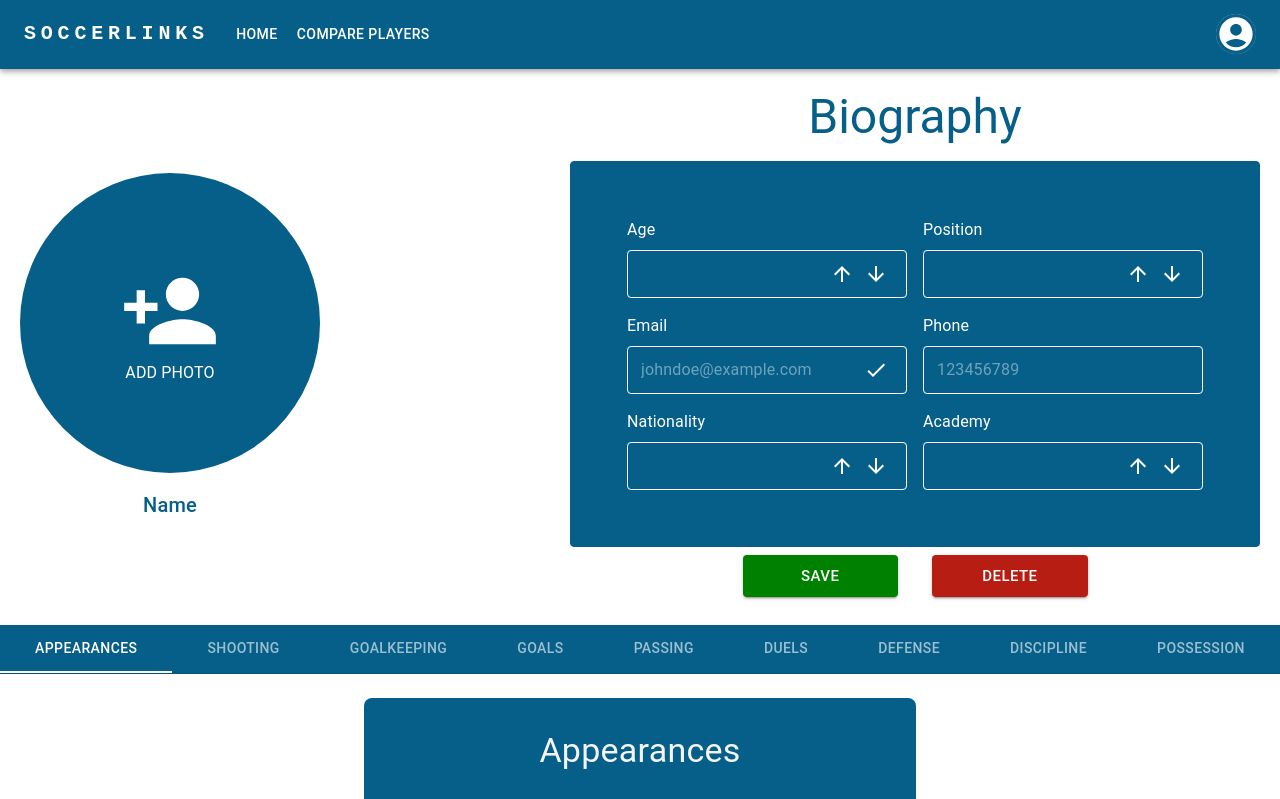
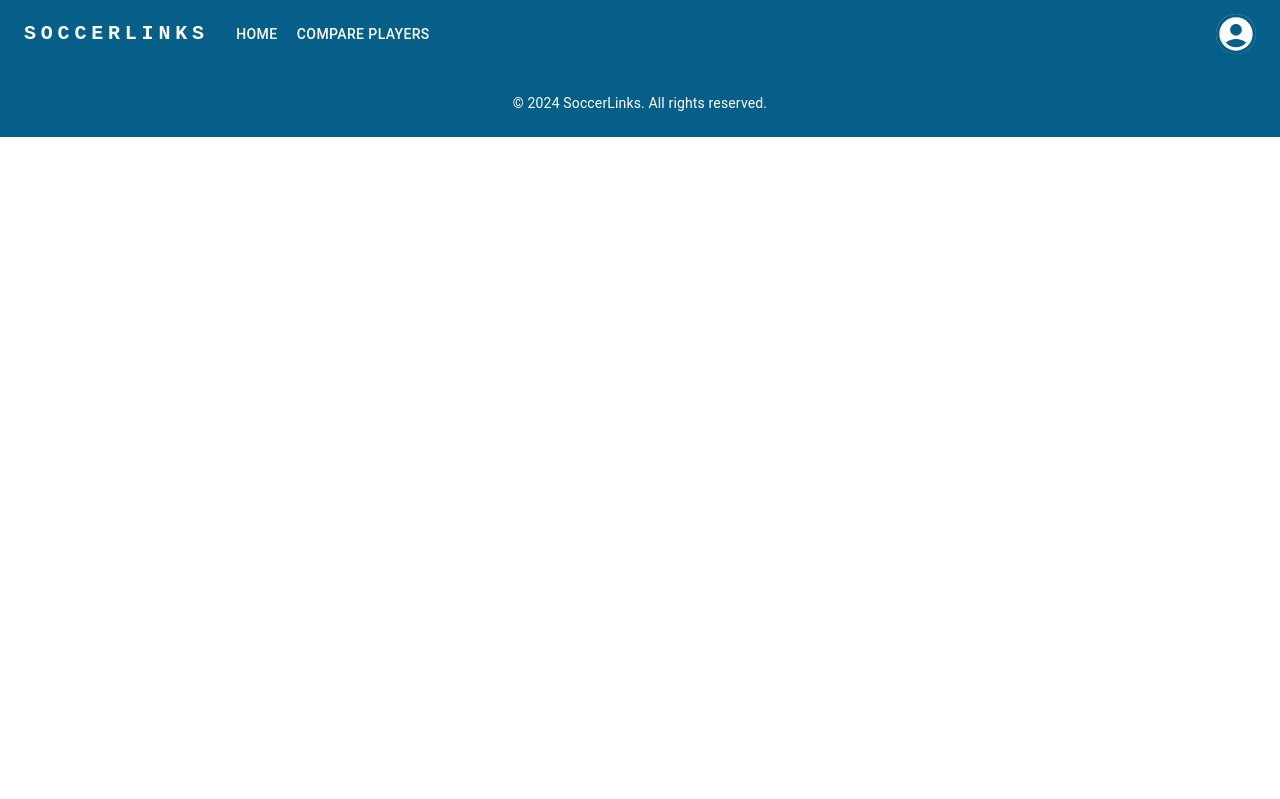
Before and after one commit to asayenju/soccerLink, a React (Create React App) app in the folder frontend/: page / in a window 1280 px wide. Shown: the top 799 px of the page. Built offline with nearby package versions, Linux system fonts and the light colour scheme.

Commit message:
Initialized comparisonChart and also AddPlayer initialized

```diff
--- a/frontend/src/App.js
+++ b/frontend/src/App.js
@@ -1,7 +1,9 @@
 import './App.css';
-import PlayerAddEdit from './components/PlayerAddEdit';
+import ComparisonChart from './components/comparisonChart';
 function App() {
-  return <PlayerAddEdit />;
+  return (
+    <ComparisonChart />
+  )
 }
 
 export default App;
--- a/frontend/src/components/PlayerProfile.js
+++ b/frontend/src/components/PlayerProfile.js
@@ -1,7 +1,7 @@
 import * as React from 'react';
 import { Box } from '@mui/material';
 import ResponsiveAppBar from './Header';
-import Footer from './Footer';
+import Footer from './footer';
 import StatsTabs from './StatsTab';
 import Biography from './Biography';
 
--- /dev/null
+++ b/frontend/src/components/comparisonChart.js
@@ -0,0 +1,14 @@
+import * as React from 'react';
+import ResponsiveAppBar from './Header';
+import Footer from './footer';
+
+const ComparisonChart = () => {
+    return (
+        <>
+            <ResponsiveAppBar />
+            <Footer />
+        </>
+    );
+};
+
+export default ComparisonChart;
```
Also changed, not shown: frontend/src/components/AddPlayer.js (added, +11 -0 lines).
